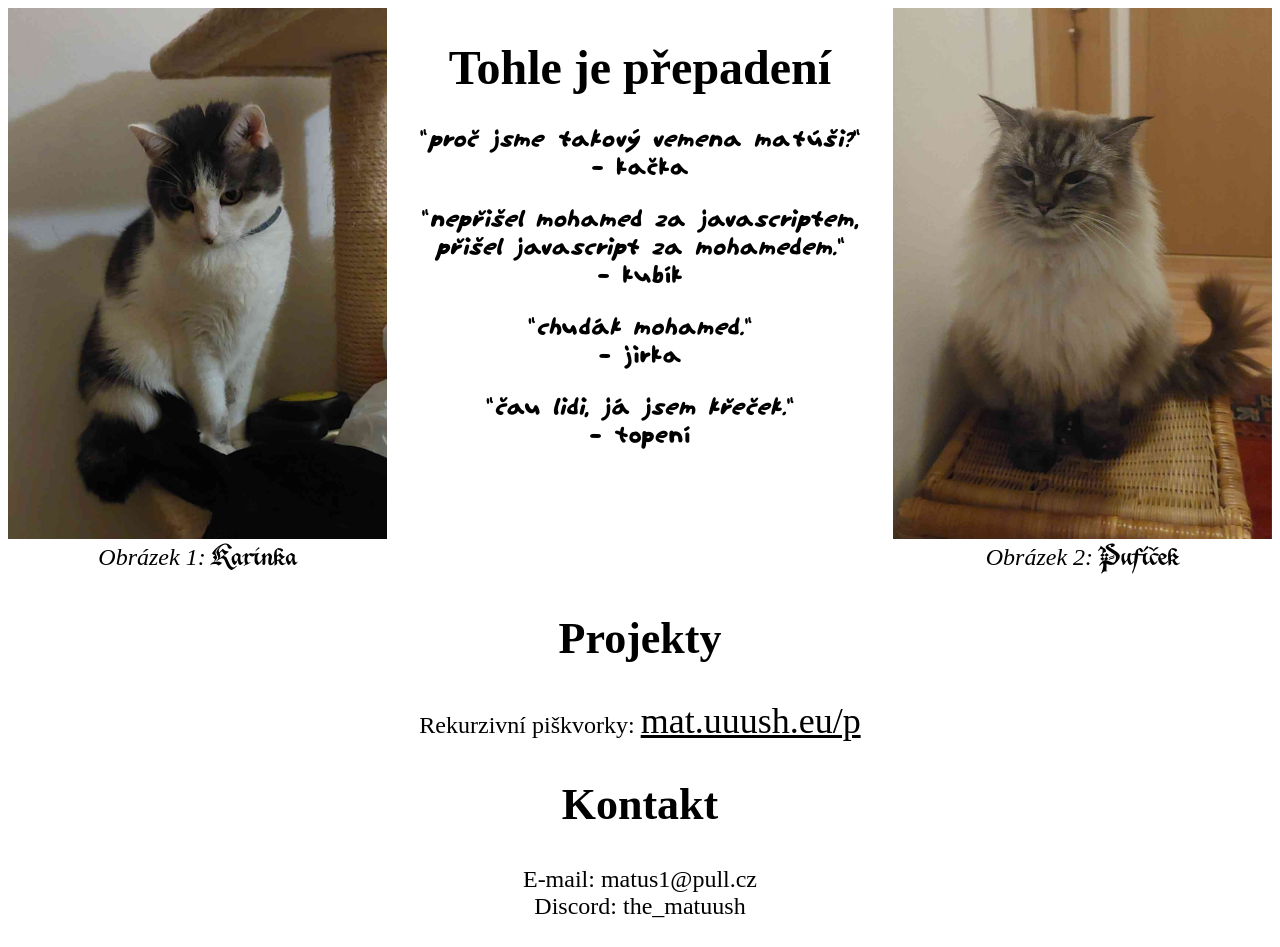
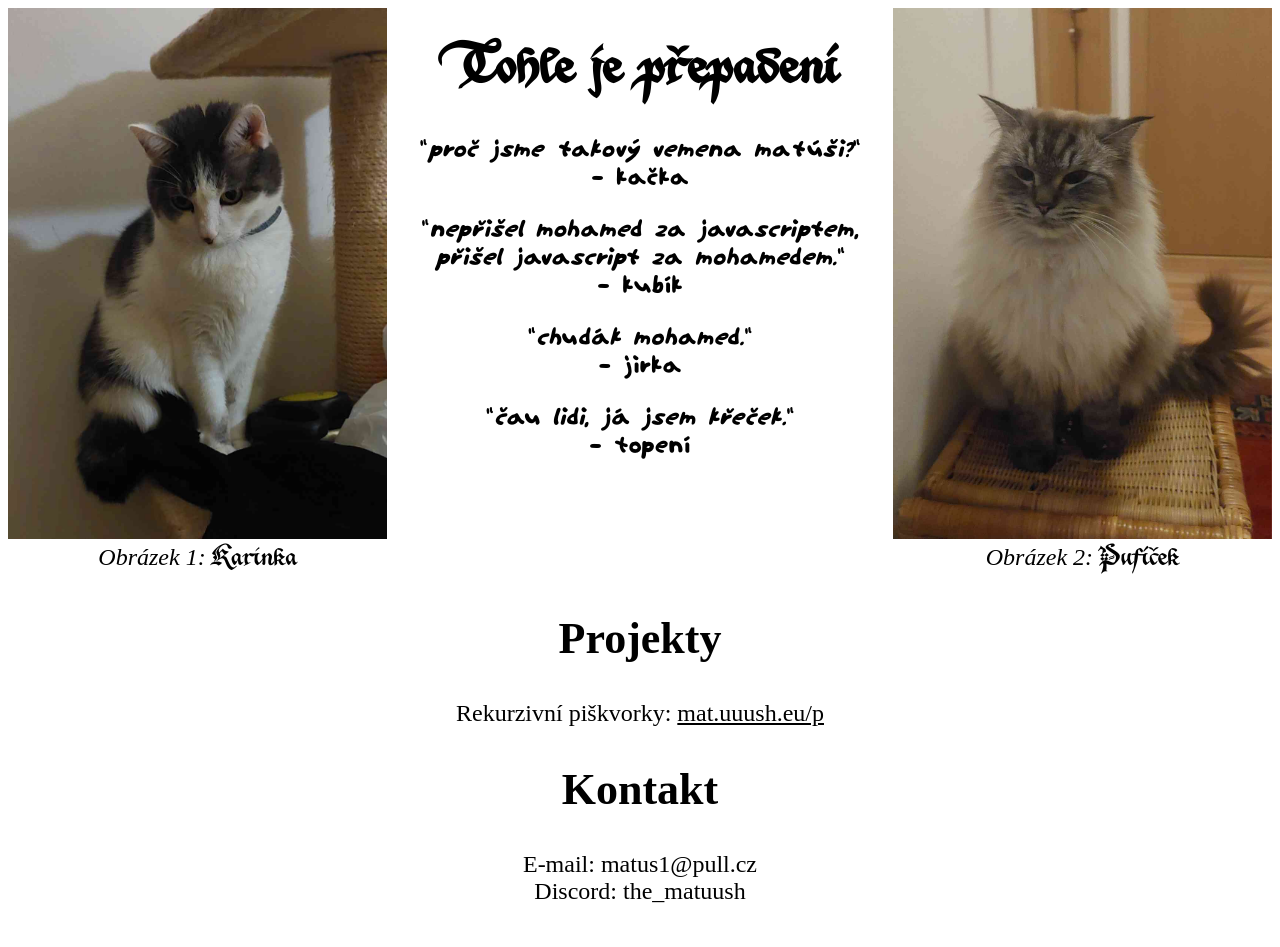
Before and after one commit to Matuush/matuush.github.io, a plain HTML site: page index.html in a window 1280 px wide. Drawn offline with Linux system fonts and the light colour scheme.

Commit message:
size fix

```diff
--- a/index.html
+++ b/index.html
@@ -51,7 +51,7 @@ img {
 <body> <center>
    <div class='container'>
       <div class='main'>
-         <h1>Tohle je přepadení</h1>
+         <h1 style='font-family:xenippa'>Tohle je přepadení</h1>
          <div id='quotes'> </div>
       </div>
 
@@ -69,9 +69,8 @@ img {
 
       <div class='down'>
          <h2>Projekty</h2>
-         <p>
-            Rekurzivní piškvorky: <a href='p/index.html'>mat.uuush.eu/p</a><br>
-         </p>
+         <a>Rekurzivní piškvorky: </a>
+         <a href='p/index.html'>mat.uuush.eu/p</a><br>
 
          <h2>Kontakt</h2>
          <p>
```
